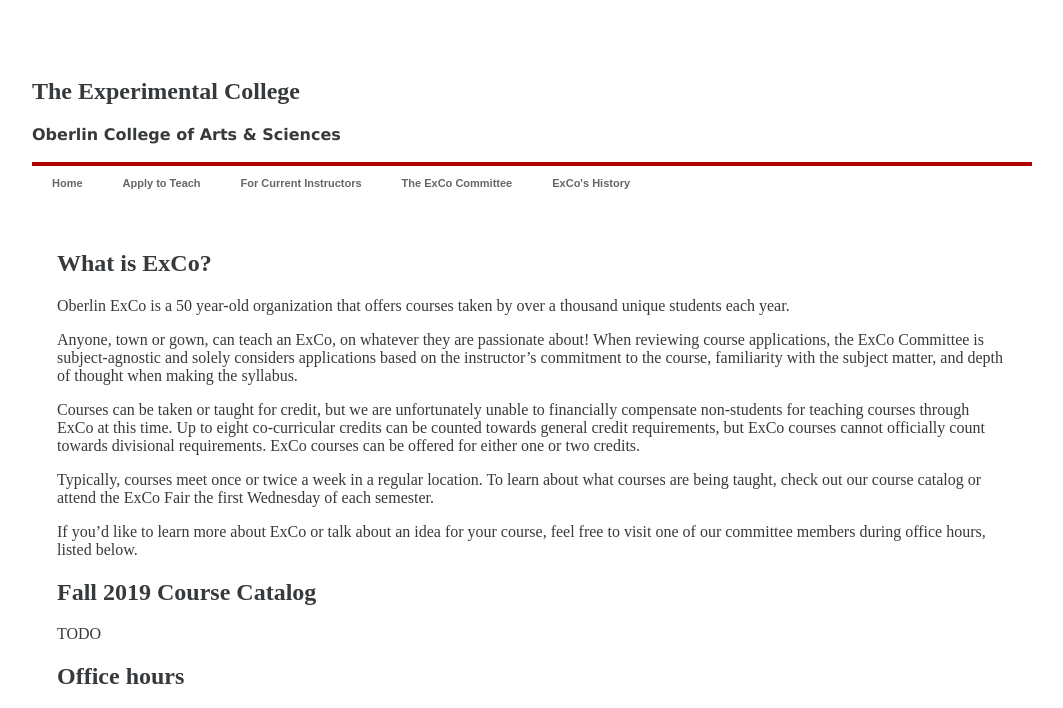
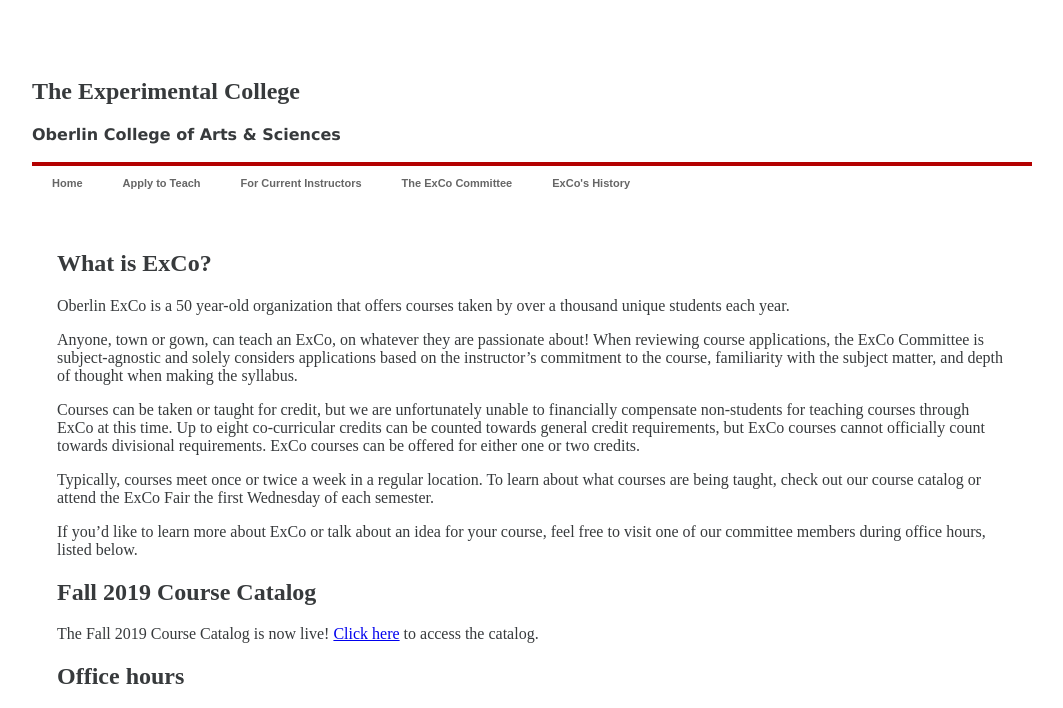
Before and after one commit to OberlinExCo/OberlinExCo.github.io, a Jekyll site: the page built from index.md, in a window 1280 px wide. Shown: the top 708 px of the page, without its empty margins (108-1171 px from the left). Built offline with Jekyll 4.4.1, drawn with Linux system fonts in a browser that asks for light colours; grey boxes are pictures that could not be loaded.

Commit message:
Update index.md
Adding link for course catalog

```diff
--- a/index.md
+++ b/index.md
@@ -15,7 +15,7 @@ Typically, courses meet once or twice a week in a regular location. To learn abo
 If you’d like to learn more about ExCo or talk about an idea for your course, feel free to visit one of our committee members during office hours, listed below.
 
 ## Fall 2019 Course Catalog
-TODO
+The Fall 2019 Course Catalog is now live! [Click here](https://docs.google.com/document/d/1c-NFa1Ay2kCEho0tzqrUV0aIW-65zmYIw95FUphFkME/edit?usp=sharing) to access the catalog.
 
 ## Office hours
 {% include office-hours.html %}
```
